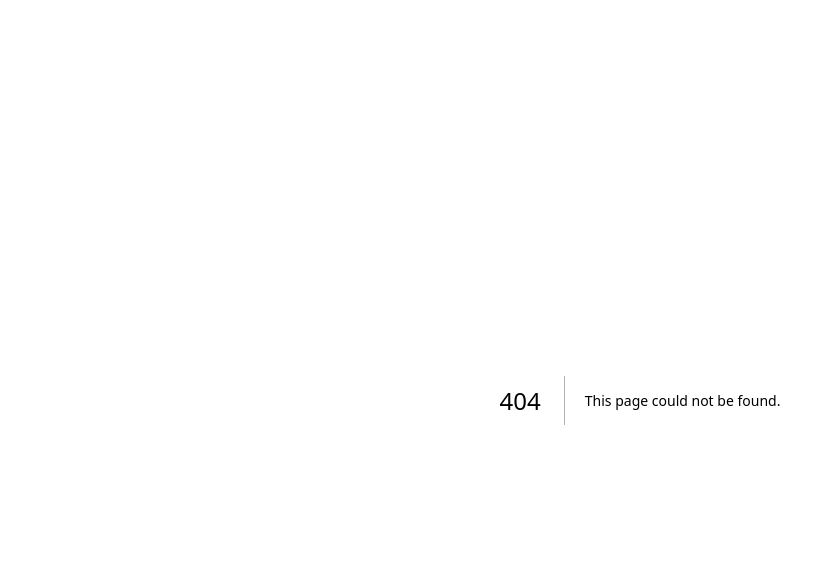
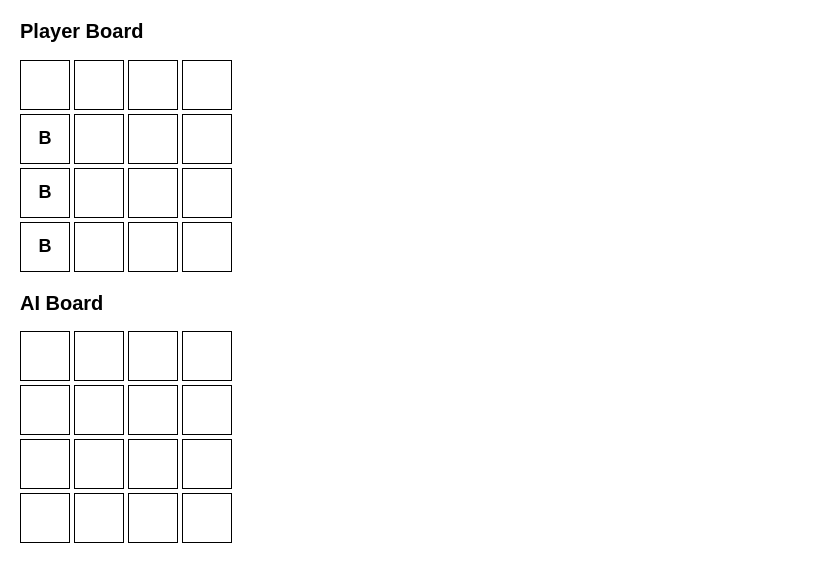
Before and after one commit to BruceGardner/QuickStartCodeAlong, a Next.js app in the folder quick-start-code-along/: page /battleship in a window 1280 px wide. Before the commit this address had no page. Shown: the top 582 px of the page, without its empty margins (0-823 px from the left). Built offline with nearby package versions, Linux system fonts and the light colour scheme.

Commit message:
battleship

```diff
--- /dev/null
+++ b/quick-start-code-along/app/battleship/page.tsx
@@ -0,0 +1,262 @@
+"use client";
+
+import { useState, useEffect } from "react";
+
+type Cell = {
+  hasShip: boolean;
+  guessed: boolean;
+  hit: boolean;
+};
+
+type Board = Cell[];
+
+function createEmptyBoard(): Board {
+  return Array.from({ length: 16 }, () => ({
+    hasShip: false,
+    guessed: false,
+    hit: false,
+  }));
+}
+
+function placeShip(board: Board): Board {
+  const newBoard = board.map(c => ({ ...c }));
+
+  const isHorizontal = Math.random() < 0.5;
+
+  const row = Math.floor(Math.random() * 4);
+  const col = Math.floor(Math.random() * 4);
+
+  if (isHorizontal) {
+    const safeCol = Math.min(col, 1);
+
+    const startIndex = row * 4 + safeCol;
+
+    for (let i = 0; i < 3; i++) {
+      newBoard[startIndex + i].hasShip = true;
+    }
+  } else {
+    const safeRow = Math.min(row, 1);
+
+    const startIndex = safeRow * 4 + col;
+
+    for (let i = 0; i < 3; i++) {
+      newBoard[startIndex + i * 4].hasShip = true;
+    }
+  }
+
+  return newBoard;
+}
+
+function createBoardWithShip(): Board {
+  return placeShip(createEmptyBoard());
+}
+
+function getRandomUnguessedIndex(board: Board) {
+  const options = board
+    .map((c, i) => (!c.guessed ? i : null))
+    .filter((i): i is number => i !== null);
+
+  return options[Math.floor(Math.random() * options.length)];
+}
+
+function checkWin(board: Board) {
+  return board.every(c => !c.hasShip || c.hit);
+}
+
+function getNeighbors(index: number) {
+  const row = Math.floor(index / 4);
+  const col = index % 4;
+
+  const n: number[] = [];
+
+  if (row > 0) n.push(index - 4);
+  if (row < 3) n.push(index + 4);
+  if (col > 0) n.push(index - 1);
+  if (col < 3) n.push(index + 1);
+
+  return n;
+}
+
+function renderBoard(board: Board, showShips: boolean) {
+  return (
+    <div
+      style={{
+        display: "grid",
+        gridTemplateColumns: "repeat(4, 50px)",
+        gap: "4px",
+        marginBottom: "20px",
+      }}
+    >
+      {board.map((cell, i) => (
+        <div
+          key={i}
+          style={{
+            width: 50,
+            height: 50,
+            border: "1px solid black",
+            display: "flex",
+            alignItems: "center",
+            justifyContent: "center",
+            fontSize: "18px",
+            fontWeight: "bold",
+            backgroundColor: cell.guessed
+              ? cell.hit
+                ? "red"
+                : "lightgray"
+              : "white",
+          }}
+        >
+          {cell.guessed
+            ? cell.hit
+              ? "X"
+              : "O"
+            : showShips && cell.hasShip
+              ? "B"
+              : ""}
+        </div>
+      ))}
+    </div>
+  );
+}
+
+export default function Game() {
+  const [playerBoard, setPlayerBoard] = useState<Board>(createEmptyBoard());
+  const [aiBoard, setAiBoard] = useState<Board>(createEmptyBoard());
+
+  const [gameOver, setGameOver] = useState(false);
+  const [aiThinking, setAiThinking] = useState(false);
+  const [aiTargets, setAiTargets] = useState<number[]>([]);
+
+  useEffect(() => {
+    setPlayerBoard(createBoardWithShip());
+    setAiBoard(createBoardWithShip());
+  }, []);
+
+  function handleAIClick(index: number) {
+    if (gameOver || aiThinking) return;
+
+    let playerWon = false;
+
+    setAiBoard(prev => {
+      const board = prev.map(c => ({ ...c }));
+      const cell = board[index];
+
+      if (!cell.guessed) {
+        cell.guessed = true;
+        if (cell.hasShip) cell.hit = true;
+      }
+
+      playerWon = checkWin(board);
+
+      return board;
+    });
+
+    setTimeout(() => {
+      if (playerWon) {
+        setGameOver(true);
+        alert("You win!");
+        return;
+      }
+
+      handleAITurn();
+    }, 0);
+  }
+
+  function handleAITurn() {
+    if (gameOver || aiThinking) return;
+
+    setAiThinking(true);
+
+    setTimeout(() => {
+        let aiWon = false;
+
+        const newBoard = playerBoard.map(c => ({ ...c }));
+
+        let index: number;
+
+        const validTargets = aiTargets.filter(i => !newBoard[i]?.guessed);
+
+        if (validTargets.length > 0) {
+        index = validTargets[0];
+        setAiTargets(validTargets.slice(1));
+        } else {
+        index = getRandomUnguessedIndex(newBoard);
+        }
+
+        const cell = newBoard[index];
+
+        if (!cell.guessed) {
+            cell.guessed = true;
+
+            if (cell.hasShip) {
+                if (cell.hasShip) {
+                    cell.hit = true;
+
+                    const neighbors = getNeighbors(index);
+
+                    for (let i = neighbors.length - 1; i > 0; i--) {
+                        const j = Math.floor(Math.random() * (i + 1));
+                        [neighbors[i], neighbors[j]] = [neighbors[j], neighbors[i]];
+                    }
+
+                    setAiTargets(prev => [
+                        ...prev,
+                        ...neighbors.filter(i => !newBoard[i].guessed)
+                    ]);
+                }
+            }
+        }
+
+        aiWon = checkWin(newBoard);
+
+        setPlayerBoard(newBoard);
+
+        if (aiWon) {
+        setGameOver(true);
+        alert("AI wins!");
+        }
+
+        setAiThinking(false);
+    }, 400);
+    }
+
+  return (
+    <div>
+      <h2>Player Board</h2>
+      {renderBoard(playerBoard, true)}
+
+      <h2>AI Board</h2>
+      <div
+        style={{
+          display: "grid",
+          gridTemplateColumns: "repeat(4, 50px)",
+          gap: "4px",
+        }}
+      >
+        {aiBoard.map((cell, i) => (
+          <div
+            key={i}
+            onClick={() => handleAIClick(i)}
+            style={{
+              width: 50,
+              height: 50,
+              border: "1px solid black",
+              display: "flex",
+              alignItems: "center",
+              justifyContent: "center",
+              fontSize: "18px",
+              cursor: "pointer",
+              backgroundColor: cell.guessed
+                ? cell.hit
+                  ? "red"
+                  : "lightgray"
+                : "white",
+            }}
+          >
+            {cell.guessed ? (cell.hit ? "X" : "O") : ""}
+          </div>
+        ))}
+      </div>
+    </div>
+  );
+}
```
